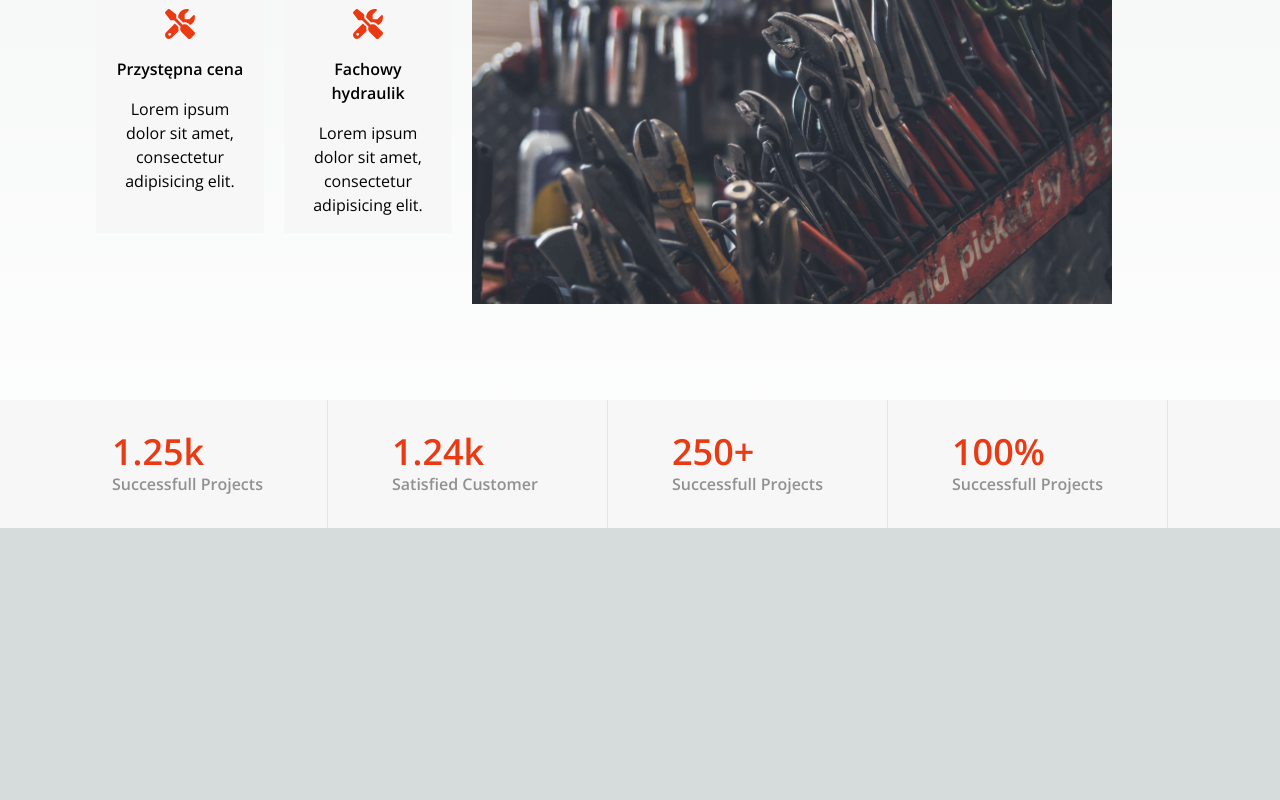
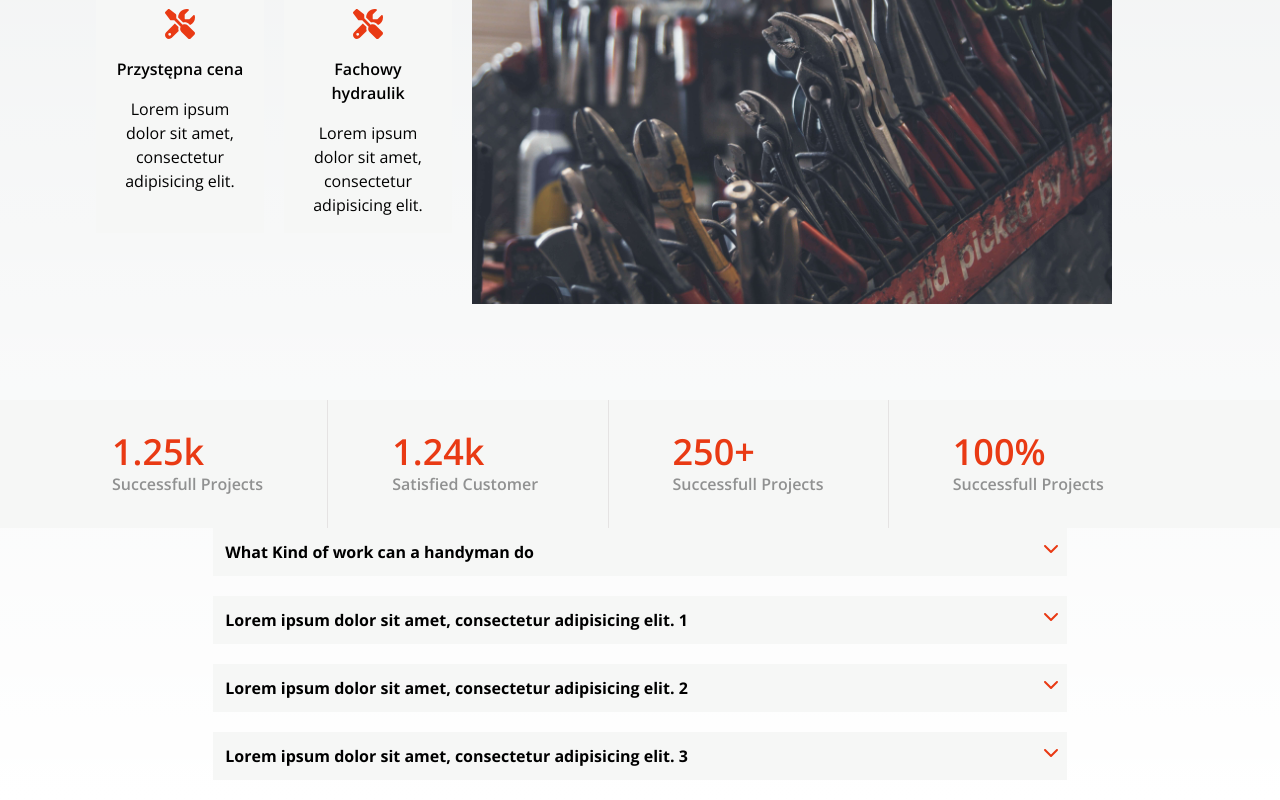
Before and after one commit to gromen/haris-instal, a Next.js app: page / in a window 1280 px wide. Shown: the part 2140-2940 px from the top of the page. Before the commit the page ends 2668 px from the top, so only its background shows below. Built offline with nearby package versions, Linux system fonts and the light colour scheme.

Commit message:
feature: add AccordionList - in progress

```diff
--- /dev/null
+++ b/app/components/AccordionList/AccordionList.tsx
@@ -0,0 +1,56 @@
+'use client';
+
+import AccordionListItem from '@/app/components/AccordionList/AccordionListItem';
+import { useState } from 'react';
+
+const accordionItems = [
+  {
+    itemId: '0',
+    title: 'What Kind of work can a handyman do',
+    content:
+      'Lorem ipsum dolor sit amet, consectetur adipisicing elit. Amet consectetur deleniti dignissimos dolores eos magni non quam qui, unde voluptates!',
+  },
+  {
+    itemId: '1',
+    title: 'Lorem ipsum dolor sit amet, consectetur adipisicing elit. 1',
+    content:
+      'Lorem ipsum dolor sit amet, consectetur adipisicing elit. Amet consectetur deleniti dignissimos dolores eos magni non quam qui, unde voluptates!',
+  },
+  {
+    itemId: '2',
+    title: 'Lorem ipsum dolor sit amet, consectetur adipisicing elit. 2',
+    content:
+      'Lorem ipsum dolor sit amet, consectetur adipisicing elit. Amet consectetur deleniti dignissimos dolores eos magni non quam qui, unde voluptates!',
+  },
+  {
+    itemId: '3',
+    title: 'Lorem ipsum dolor sit amet, consectetur adipisicing elit. 3',
+    content:
+      'Lorem ipsum dolor sit amet, consectetur adipisicing elit. Amet consectetur deleniti dignissimos dolores eos magni non quam qui, unde voluptates!',
+  },
+];
+
+export default function AccordionList() {
+  const [openItemId, setOpenItemId] = useState('');
+
+  const onItemClick = (itemId: string) => {
+    setOpenItemId((previItemId) => {
+      return previItemId === itemId ? '' : itemId;
+    });
+  };
+
+  return (
+    <ul>
+      {accordionItems?.map((item) => (
+        <AccordionListItem
+          isOpen={item.itemId === openItemId}
+          title={item.title}
+          content={item.content}
+          itemId={item.itemId}
+          key={item.itemId}
+          onClick={onItemClick}
+        />
+      ))}
+    </ul>
+  );
+}
--- /dev/null
+++ b/app/components/AccordionList/AccordionListItem.tsx
@@ -0,0 +1,45 @@
+import { FontAwesomeIcon } from '@fortawesome/react-fontawesome';
+import { faChevronDown, faChevronUp } from '@fortawesome/free-solid-svg-icons';
+
+type AccordionListItemProps = {
+  title: string;
+  content: string;
+  isOpen: boolean;
+  onClick: (itemId: string) => void;
+  itemId: string;
+};
+
+export default function AccordionListItem({
+  title,
+  content,
+  onClick,
+  itemId,
+  isOpen,
+}: AccordionListItemProps) {
+  return (
+    <li
+      className={`relative mb-5 bg-gray-400 p-3 transition ${
+        isOpen ? 'border-b border-t border-primary' : ''
+      }`}
+      onClick={() => onClick(itemId)}
+    >
+      {isOpen ? (
+        <FontAwesomeIcon
+          icon={faChevronUp}
+          className="absolute right-2 text-primary"
+        />
+      ) : (
+        <FontAwesomeIcon
+          icon={faChevronDown}
+          className="absolute right-2 text-primary"
+        />
+      )}
+      <h6 className="font-bold">{title}</h6>
+      {isOpen && (
+        <p className="mt-2 border-t border-t-gray-500 pt-2 text-sm">
+          {content}
+        </p>
+      )}
+    </li>
+  );
+}
--- /dev/null
+++ b/app/components/Faq/Faq.tsx
@@ -0,0 +1,9 @@
+import AccordionList from '@/app/components/AccordionList/AccordionList';
+
+export default function Faq() {
+  return (
+    <section className="container mx-auto w-2/3">
+      <AccordionList />
+    </section>
+  );
+}
--- a/app/components/TotalStatistics/TotalStatistics.tsx
+++ b/app/components/TotalStatistics/TotalStatistics.tsx
@@ -15,7 +15,7 @@ export default function TotalStatistics() {
             <p className="text-4xl text-primary">250+</p>
             <span className="text-gray-700">Successfull Projects</span>
           </div>
-          <div className="flex-1 border-r-0 border-b-gray-500 border-r-gray-500 py-8 font-semibold lg:border-b-0 lg:border-r lg:pl-16">
+          <div className="flex-1 border-r-0 border-b-gray-500 py-8 font-semibold lg:border-b-0  lg:pl-16">
             <p className="text-4xl text-primary">100%</p>
             <span className="text-gray-700">Successfull Projects</span>
           </div>
--- a/app/page.tsx
+++ b/app/page.tsx
@@ -9,6 +9,7 @@ import OurServices from '@/app/components/OurServices/OurServices';
 import UrgentContact from '@/app/components/UrgentContact/UrgentContact';
 import ChooseOurServices from '@/app/components/ChooseOurServices/ChooseOurServices';
 import TotalStatistics from '@/app/components/TotalStatistics/TotalStatistics';
+import Faq from '@/app/components/Faq/Faq';
 
 export default function Home() {
   config.autoAddCss = false;
@@ -23,6 +24,7 @@ export default function Home() {
         <UrgentContact />
         <ChooseOurServices />
         <TotalStatistics />
+        <Faq />
       </main>
     </Fragment>
   );
```
